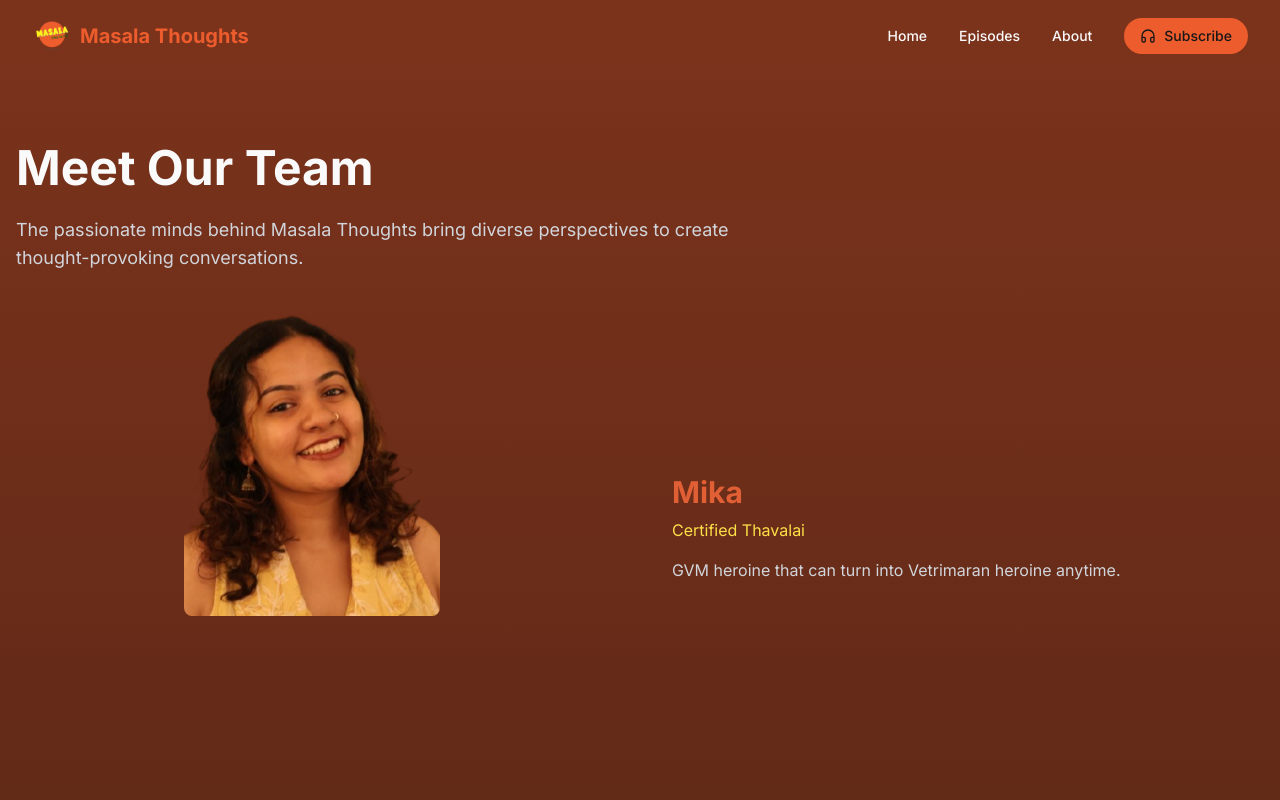
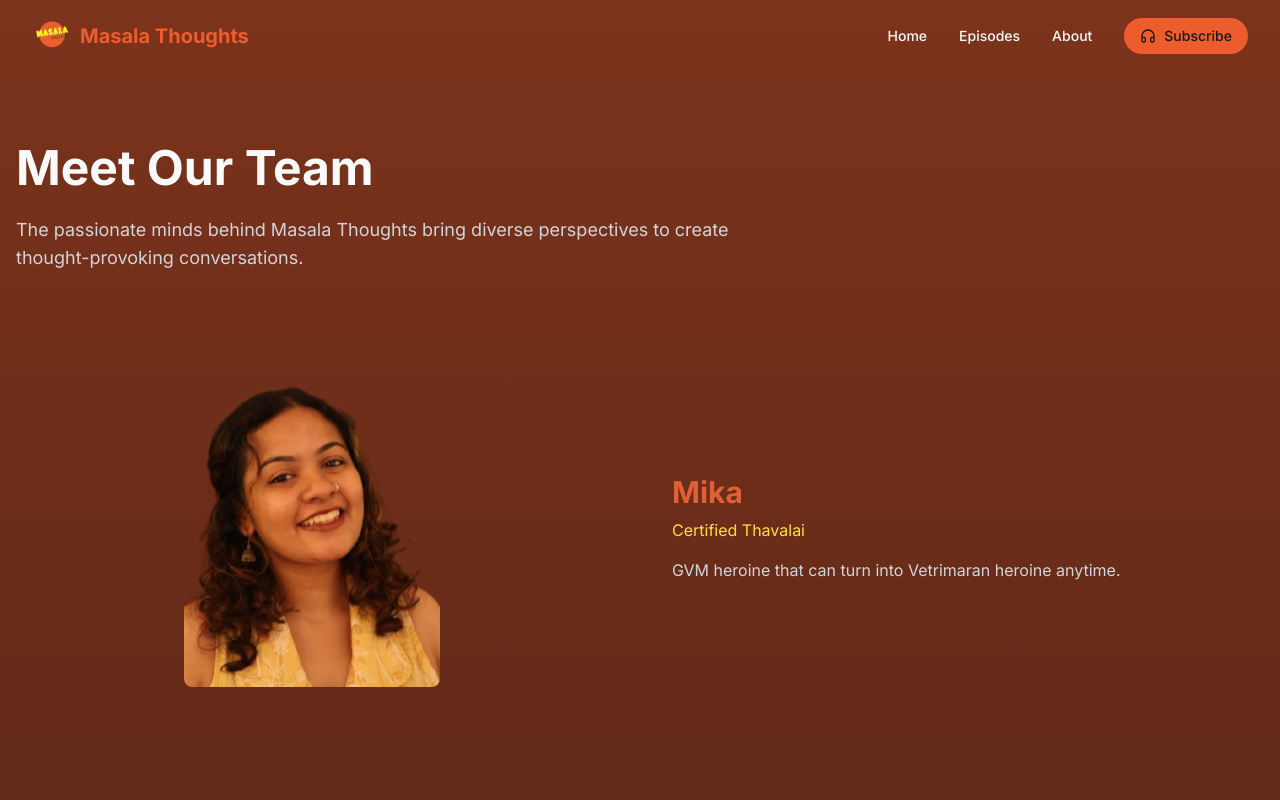
Before and after one commit to yganesh99/mt, a Next.js app: page /about in a window 1280 px wide. Shown: the top 800 px of the page. Built offline with nearby package versions, Linux system fonts and the light colour scheme.

Commit message:
fixed about images animation

```diff
--- a/app/about/page.js
+++ b/app/about/page.js
@@ -84,11 +84,7 @@ export default function AboutPage() {
 							} items-center gap-8 md:gap-16`}
 						>
 							<div
-								className={`w-full md:w-1/2 flex justify-center ${
-									index % 2 === 0
-										? 'animate-bounce'
-										: 'animate-bounce'
-								}`}
+								className={`w-full md:w-1/2 flex justify-center animate-float`}
 							>
 								<div className='w-64 h-80 rounded-lg overflow-hidden flex items-center justify-center'>
 									<Image
```
